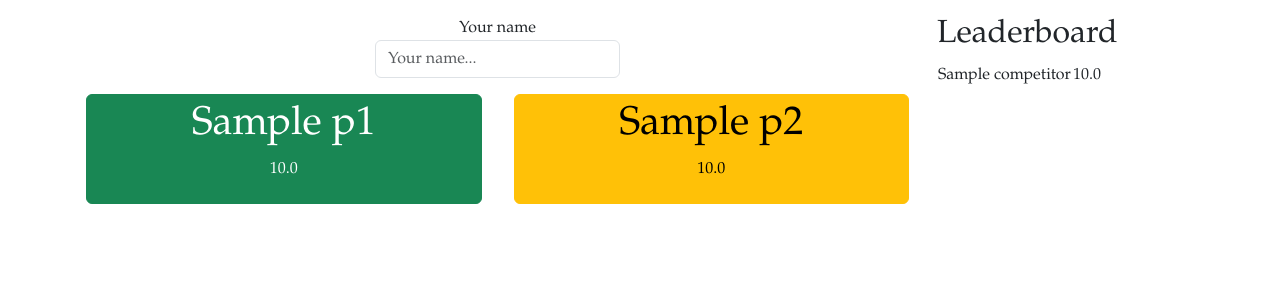
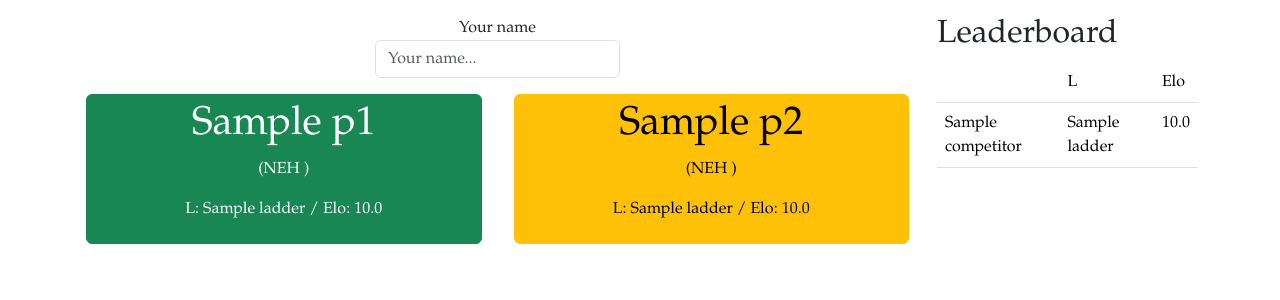
Before and after one commit to jftsang/hymnsmash, a Flask app: template templates/index.html in a window 1280 px wide. Shown: the top 300 px of the page. Run offline with Flask 3, Linux system fonts and the light colour scheme; the template is opened without the code that fills it: most values are stand-ins (such as "Sample title", 1, 10 or a date in 2020).

Commit message:
More code

```diff
--- a/app.py
+++ b/app.py
@@ -7,7 +7,7 @@
 from flask import Flask, jsonify, render_template, request, flash, redirect, \
     url_for
 
-from models import db, listdict, Competitor, Match
+from models import db, listdict, Competitor, Match, metadata
 
 dotenv.load_dotenv()
 
@@ -25,6 +25,11 @@
 @app.template_filter()
 def format_elo(elo):
     return f'{elo:.1f}'
+
+
+@app.template_filter()
+def hymn_number(competitor):
+    return metadata(competitor).get('number', '')
 
 
 @app.route('/')
@@ -63,10 +68,14 @@
         if winner == '1':
             delo1 = K * (1 - e1)
             delo2 = K * (-1 - e2)
+            c1.ladder += 1
+            c2.ladder = 0
             result = True
         else:
             delo1 = K * (-1 - e1)
             delo2 = K * (1 - e2)
+            c1.ladder = 0
+            c2.ladder += 1
             result = False
 
         c1.elo += delo1
--- a/models.py
+++ b/models.py
@@ -1,3 +1,4 @@
+import json
 from typing import TypeVar
 
 from flask_sqlalchemy import SQLAlchemy
@@ -14,8 +15,10 @@
 class Competitor(db.Model):
     __tablename__ = 'competitor'
     id = db.Column(db.Integer, primary_key=True)
-    name = db.Column(db.String, unique=True, nullable=False)
-    elo = db.Column(db.Integer, default=1500)
+    name = db.Column(db.String, nullable=False)
+    elo = db.Column(db.Integer, default=1500, nullable=False)
+    ladder = db.Column(db.Integer, default=0, nullable=False)
+    extra = db.Column(db.JSON)
 
     def to_dict(self) -> dict:
         return {
@@ -52,3 +55,7 @@
             'player2_id': self.player2_id,
             'result': self.result,
         }
+
+
+def metadata(c: Competitor) -> dict:
+    return json.loads(c.extra or '{}')
--- a/templates/index.html
+++ b/templates/index.html
@@ -22,12 +22,24 @@
 
             <div class="row">
                 <div id="voteP1Btn" class="competitor col btn btn-success m-3">
-                    <h1>{{ p1.name }}</h1>
-                    <p>{{ p1.elo | format_elo }}</p>
+                    <div class="row">
+                        <h1>{{ p1.name }}</h1>
+                        <p>(NEH {{ p1 | hymn_number }})<br/>
+                    </div>
+                    <div class="row bottom-0">
+                        <p>L: {{ p1.ladder }} /
+                            Elo: {{ p1.elo | format_elo }}</p>
+                    </div>
                 </div>
                 <div id="voteP2Btn" class="competitor col btn btn-warning m-3">
-                    <h1>{{ p2.name }}</h1>
-                    <p>{{ p2.elo | format_elo }}</p>
+                    <div class="row">
+                        <h1>{{ p2.name }}</h1>
+                        <p>(NEH {{ p2 | hymn_number }})<br/>
+                    </div>
+                    <div class="row bottom-0">
+                        <p>L: {{ p2.ladder }} /
+                            Elo: {{ p2.elo | format_elo }}</p>
+                    </div>
                 </div>
             </div>
         </div>
--- a/templates/sidebar.html
+++ b/templates/sidebar.html
@@ -1,9 +1,19 @@
 <h2>Leaderboard</h2>
-<table id="leaderboard">
+<table id="leaderboard" class="table">
+    <thead>
+    <tr>
+        <td></td>
+        <td>L</td>
+        <td>Elo</td>
+    </tr>
+    </thead>
+    <tbody>
     {% for c in competitors %}
         <tr>
             <td>{{ c.name }}</td>
+            <td>{{ c.ladder }}</td>
             <td>{{ c.elo | format_elo }}</td>
         </tr>
     {% endfor %}
+    </tbody>
 </table>
```
Also changed, not shown: import_hymns.py (+16 -10 lines).
